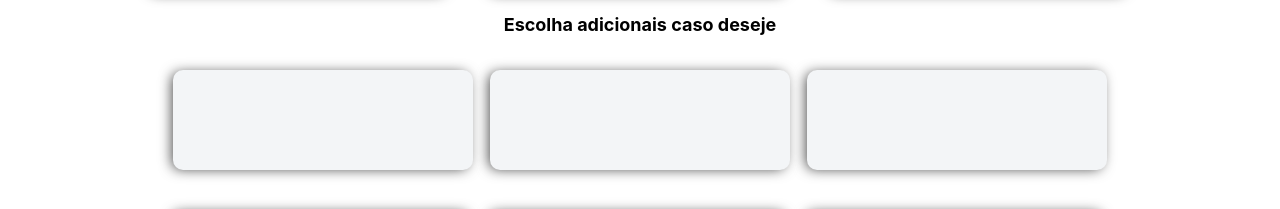
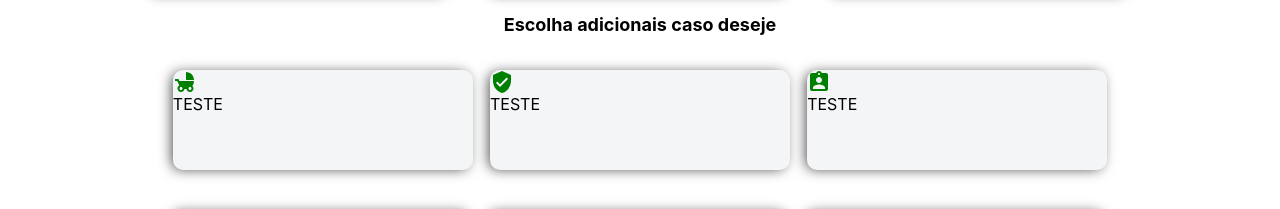
Before and after one commit to illyanaAvelar/DesafioReact, a React (Create React App) app: page /rental-specifications in a window 1280 px wide. Shown: the part 701-910 px from the top of the page. Built offline with nearby package versions, Linux system fonts and the light colour scheme; the HTML template or start-up script is replaced by a standard one.

Commit message:
Customizing add-on cards

```diff
--- a/src/components/Aditionals/Aditionals.tsx
+++ b/src/components/Aditionals/Aditionals.tsx
@@ -1,17 +1,19 @@
-import { AditionalsCard, AditionalsCardContainer } from './styledComponents/index'
+import { AditionalsCardContainer } from './styledComponents/index'
+import AditionalsCard from './components/AditionalsCard'
+import { BABY_CHAIR, CAR_COVERAGE, THIRD_PARTY_COVERAGE } from './constants/constants';
 
 function CardList() {
   return (
       <>
         <AditionalsCardContainer>
-            <AditionalsCard/>
-            <AditionalsCard/>
-            <AditionalsCard/>
+            <AditionalsCard type={BABY_CHAIR}/>
+            <AditionalsCard type={CAR_COVERAGE}/>
+            <AditionalsCard type={THIRD_PARTY_COVERAGE}/>
         </AditionalsCardContainer>
         <AditionalsCardContainer>
-            <AditionalsCard/>
-            <AditionalsCard/>
-            <AditionalsCard/>
+            <AditionalsCard type={BABY_CHAIR}/>
+            <AditionalsCard type={CAR_COVERAGE}/>
+            <AditionalsCard type={THIRD_PARTY_COVERAGE}/>
         </AditionalsCardContainer>
       </>
   );
--- /dev/null
+++ b/src/components/Aditionals/components/AditionalsCard.tsx
@@ -0,0 +1,25 @@
+import { StyledAditionalsCard } from '../styledComponents/index'
+import VerifiedUser from '@material-ui/icons/VerifiedUser';
+import ChildFriendly from '@material-ui/icons/ChildFriendly';
+import AssignmentInd from '@material-ui/icons/AssignmentInd';
+import { BABY_CHAIR, CAR_COVERAGE, THIRD_PARTY_COVERAGE } from '../constants/constants';
+interface IAditionalsCardProps {
+    type: string;
+}
+
+const AditionalsCard = ({type}:IAditionalsCardProps) => (
+ <StyledAditionalsCard>
+    {type === BABY_CHAIR &&
+    <ChildFriendly style={{ color:'green' }}/>
+    }
+    {type === CAR_COVERAGE &&
+    <VerifiedUser style={{ color:'green' }}/>
+    }
+    {type === THIRD_PARTY_COVERAGE &&
+    <AssignmentInd style={{ color:'green' }}/>
+    }
+    TESTE
+ </StyledAditionalsCard>
+)
+
+export default AditionalsCard
--- /dev/null
+++ b/src/components/Aditionals/constants/constants.ts
@@ -0,0 +1,3 @@
+export const CAR_COVERAGE = 'car coverage';
+export const THIRD_PARTY_COVERAGE = 'third party coverage';
+export const BABY_CHAIR = 'baby chair';
--- a/src/components/Aditionals/styledComponents/index.tsx
+++ b/src/components/Aditionals/styledComponents/index.tsx
@@ -8,7 +8,7 @@ export const AditionalsCardContainer = styled.div`
     margin: 20px;
 `;
 
-export const AditionalsCard = styled.div`
+export const StyledAditionalsCard = styled.div`
     display: flex;
     flex-direction: column;
     width: 300px;
--- a/src/components/Card/Card.tsx
+++ b/src/components/Card/Card.tsx
@@ -4,7 +4,7 @@ import unoBasico1 from "./assets/uno-basico-1.0.png";
 import { Button } from '../../shared/styledComponents/index'
 import { useState } from 'react';
 
-interface CardProps {
+interface ICardProps {
   group: string;
   type: string;
   name: string;
@@ -12,7 +12,7 @@ interface CardProps {
 }
 
 
-function Card({group, type, name, details}: CardProps) {
+function Card({group, type, name, details}: ICardProps) {
   const [showDetails, setShowDetails] = useState(false);
 
   const showDetailsOnClick = () => {
--- a/src/components/CardList/CardList.tsx
+++ b/src/components/CardList/CardList.tsx
@@ -7,9 +7,9 @@ const object123 = {
 }
   return (
    <CardListContainer>
-       <Card group='A' type="Tipo" name="Fiat Uno" details={object123}/>
-       <Card group='A' type="Tipo" name="Fiat Uno" details={object123}/>
-       <Card group='A' type="Tipo" name="Fiat Uno" details={object123}/>
+       <Card group='A' type="Econômico" name="Fiat Uno" details={object123}/>
+       <Card group='A' type="Econômico" name="Fiat Uno" details={object123}/>
+       <Card group='A' type="Econômico" name="Fiat Uno" details={object123}/>
    </CardListContainer>
   );
 }
```
